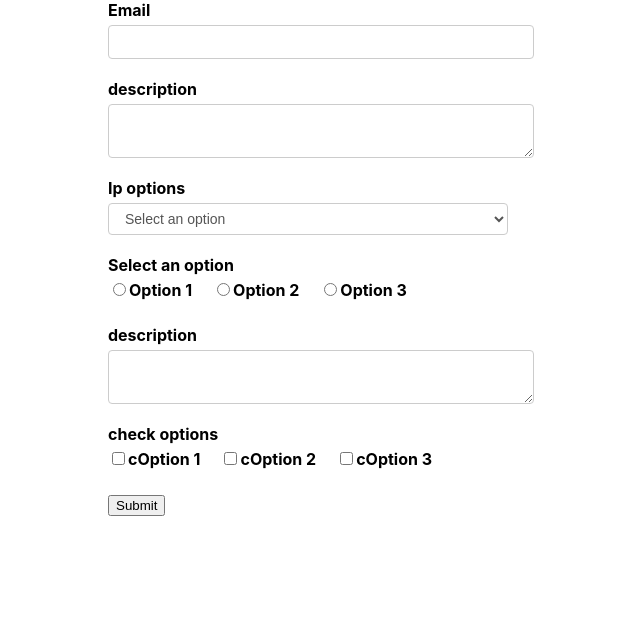
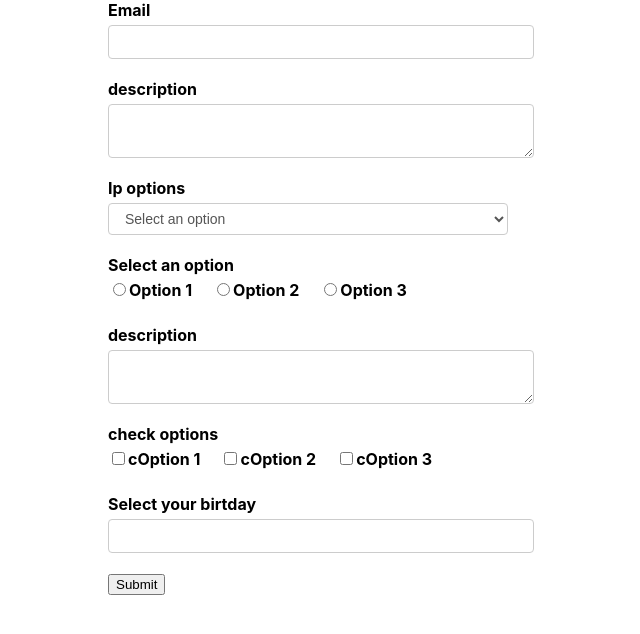
Before and after one commit to EnesKilicaslan/Reusable-React-Form-Components, a React (Create React App) app: page / in a window 1280 px wide. Shown: the top 634 px of the page, without its empty margins (319-959 px from the left). Built offline with nearby package versions, Linux system fonts and the light colour scheme.

Commit message:
Add Datepicker reusable component

```diff
--- a/package.json
+++ b/package.json
@@ -8,6 +8,7 @@
     "@testing-library/user-event": "^12.1.10",
     "formik": "^2.2.9",
     "react": "^17.0.2",
+    "react-datepicker": "^4.1.1",
     "react-dom": "^17.0.2",
     "react-scripts": "4.0.3",
     "web-vitals": "^1.0.1",
--- /dev/null
+++ b/src/components/Date.jsx
@@ -0,0 +1,35 @@
+import React from "react";
+import DatePicker from "react-datepicker";
+import TextError from "./TextError";
+
+import { Field, ErrorMessage } from "formik";
+import "react-datepicker/dist/react-datepicker.css";
+
+function Date(props) {
+  const { label, name, ...rest } = props;
+
+  return (
+    <div className="form-control">
+      <label htmlFor={name}>{label}</label>
+
+      <Field name={name} {...rest}>
+        {({ form, field }) => {
+          const { value } = field;
+          const { setFieldValue } = form;
+          //   console.log("field:", field);
+          //   console.log("form:", form);
+          return (
+            <DatePicker
+              selected={value}
+              onChange={(date) => setFieldValue(name, date)}
+            />
+          );
+        }}
+      </Field>
+
+      <ErrorMessage name={name} component={TextError} />
+    </div>
+  );
+}
+
+export default Date;
--- a/src/components/FormikContainer.jsx
+++ b/src/components/FormikContainer.jsx
@@ -29,14 +29,19 @@ function FormikContainer() {
     ipOptions: "",
     radioOptions: "",
     checkOptions: [],
+    birtDate: null,
   };
 
-  const onSubmit = (values) => console.log("Submitted values: ", values);
+  const onSubmit = (values) => {
+    console.log("ssss");
+    console.log("Submitted values: ", values);
+  };
   const validationSchema = Yup.object({
     email: Yup.string().email("Invalid Email").required("Required"),
     description: Yup.string().required("Required"),
     ipOptions: Yup.string().required("Required"),
     radioOptions: Yup.string().required("Required"),
+    birtDate: Yup.date().required("Date is required").nullable(),
   });
 
   return (
@@ -81,12 +86,16 @@ function FormikContainer() {
               name="description2"
               id="description"
             />
-
             <FormikControl
               control="checkbox"
               label="check options"
               name="checkOptions"
               options={checkOptions}
+            />
+            <FormikControl
+              control="date"
+              label="Select your birtday"
+              name="birtDate"
             />
             <button type="submit">Submit</button>
           </Form>
--- a/src/components/FormikControl.jsx
+++ b/src/components/FormikControl.jsx
@@ -4,6 +4,7 @@ import Select from "./Select";
 import TextArea from "./TextArea";
 import Radio from "./Radio";
 import Checkbox from "./Checkbox";
+import Date from "./Date";
 
 function FormikControl(props) {
   const { control, ...rest } = props;
@@ -19,6 +20,8 @@ function FormikControl(props) {
       return <Radio {...rest} />;
     case "checkbox":
       return <Checkbox {...rest} />;
+    case "date":
+      return <Date {...rest} />;
     default:
       return null;
   }
```
Also changed, not shown: 1 other file (tests, documents, lock files or other folders).
